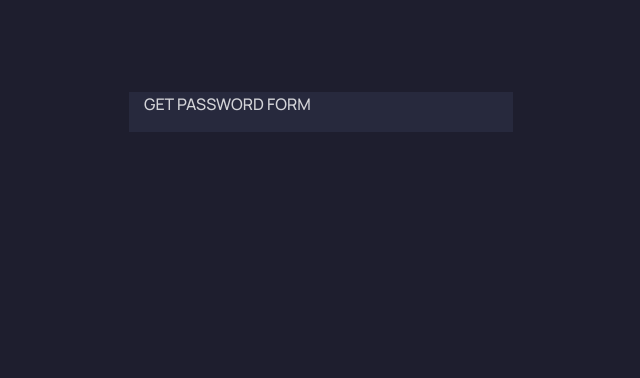
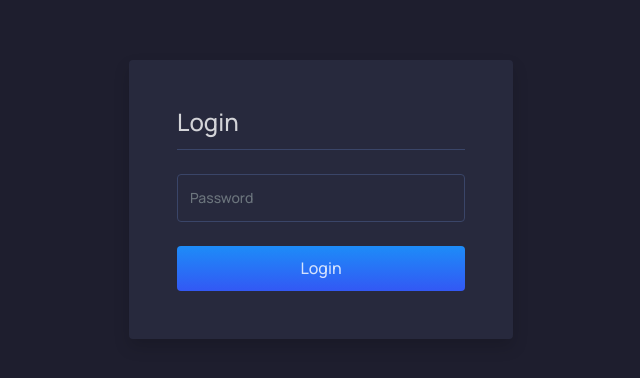
Before and after one commit to JiHaripriya/User-Management, an Angular app: page /login/password in a window 1280 px wide. Shown: the part 148-526 px from the top of the page, without its empty margins (319-959 px from the left). Built offline with nearby package versions, Linux system fonts and the light colour scheme.

Commit message:
Set password form

```diff
--- a/src/app/app-routing.module.ts
+++ b/src/app/app-routing.module.ts
@@ -1,5 +1,6 @@
 import { NgModule } from '@angular/core';
 import { Routes, RouterModule } from '@angular/router';
+import { NewPasswordComponent } from './authentication-layout/new-password/new-password.component';
 import { PasswordComponent } from './authentication-layout/password/password.component';
 import { UsernameComponent } from './authentication-layout/username/username.component';
 
@@ -10,7 +11,8 @@ const routes: Routes = [
       { path: '', component: UsernameComponent, pathMatch: 'full' },
       { path: 'password', component: PasswordComponent }
     ]
-  }
+  },
+  { path: 'setPassword', component: NewPasswordComponent}
 ];
 
 @NgModule({
--- a/src/app/app.component.css
+++ b/src/app/app.component.css
@@ -33,13 +33,6 @@ select {
     text-rendering: optimizeLegibility;
 }
 
-.auth-form {
-    position: absolute;
-    left: 35%;
-    top: 30vh;
-    width: 30%;
-}
-
 /* Override box shadows of boostrap */
 textarea:focus,
 textarea.form-control:focus,
@@ -56,13 +49,23 @@ input[type=number]:focus,
   box-shadow: none;
 }
 
+/* FORM STYLING */
+.auth-form {
+    position: absolute;
+    left: 35%;
+    top: 26vh;
+    width: 30%;
+}
+
 .form-control,
 .form-control:focus {
     height: calc(1.5em + .75rem + 15px);
     background-color: var(--secondary-color);
     border: 1px solid var(--border-color);
 }
-
+.border-bottom {
+    border-bottom: 1px solid var(--border-color) !important;
+}
 .form-control:focus {
     color: var(--input-font-color);
     border-image-slice: 1;
@@ -75,7 +78,7 @@ input[type=number]:focus,
 }
 
 .btn-primary {
-    height: 48px;
+    height: 45px;
     border: none;
     color: var(--font-color);
 }
--- a/src/app/authentication-layout/new-password/new-password.component.html
+++ b/src/app/authentication-layout/new-password/new-password.component.html
@@ -1 +1,17 @@
-<p>new-password works!</p>
+<div
+  class="col auth-form shadow rounded"
+  style="background: var(--secondary-color)"
+>
+  <form class="col p-5">
+    <div class="row pb-1 border-bottom"><h4>Set Password</h4></div>
+    <div class="row pt-4">
+      <input type="text" class="form-control" placeholder="New Password" />
+    </div>
+    <div class="row pt-4">
+      <input type="text" class="form-control" placeholder="Confirm Password" />
+    </div>
+    <div class="row pt-4">
+      <button class="btn btn-primary w-100 gradient-background">Update</button>
+    </div>
+  </form>
+</div>
--- a/src/app/authentication-layout/password/password.component.html
+++ b/src/app/authentication-layout/password/password.component.html
@@ -1,6 +1,14 @@
 <div
-  class="col auth-form"
-  style="background: var(--secondary-color);"
+  class="col auth-form shadow rounded"
+  style="background: var(--secondary-color)"
 >
-  <p>GET PASSWORD FORM</p>
+  <form class="col p-5">
+    <div class="row pb-1 border-bottom"><h4>Login</h4></div>
+    <div class="row pt-4">
+      <input type="text" class="form-control" placeholder="Password" />
+    </div>
+    <div class="row pt-4">
+      <button class="btn btn-primary w-100 gradient-background">Login</button>
+    </div>
+  </form>
 </div>
--- a/src/app/authentication-layout/username/username.component.html
+++ b/src/app/authentication-layout/username/username.component.html
@@ -1,13 +1,14 @@
 <div
   class="col auth-form shadow rounded"
-  style="background: var(--secondary-color);"
+  style="background: var(--secondary-color)"
 >
   <form class="col p-5">
-      <div class="row">
-          <input type="text" class="form-control" placeholder="Email">
-      </div>
-      <div class="row pt-4">
-          <button class="btn btn-primary w-100 gradient-background">Next</button>
-      </div>
+    <div class="row pb-1 border-bottom"><h4>Login</h4></div>
+    <div class="row pt-4">
+      <input type="text" class="form-control" placeholder="Email" />
+    </div>
+    <div class="row pt-4">
+      <button class="btn btn-primary w-100 gradient-background">Next</button>
+    </div>
   </form>
 </div>
```
